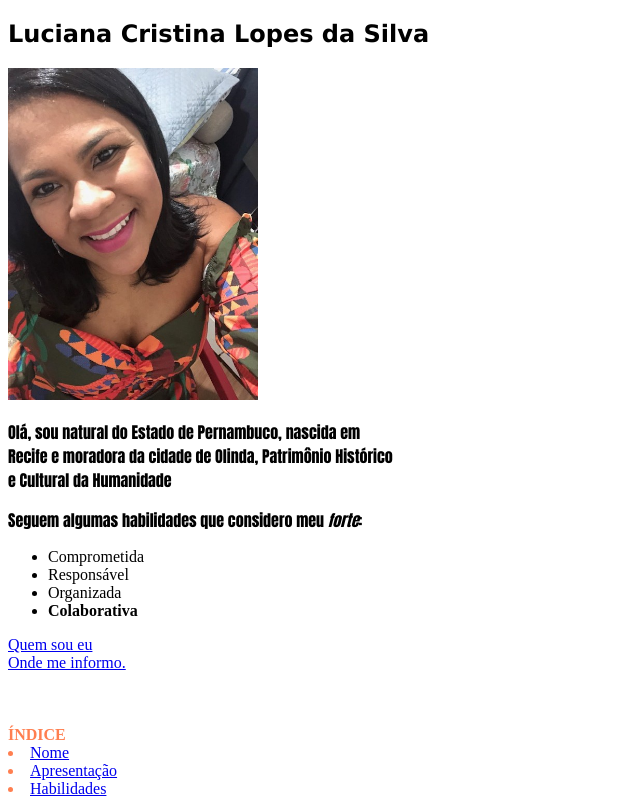
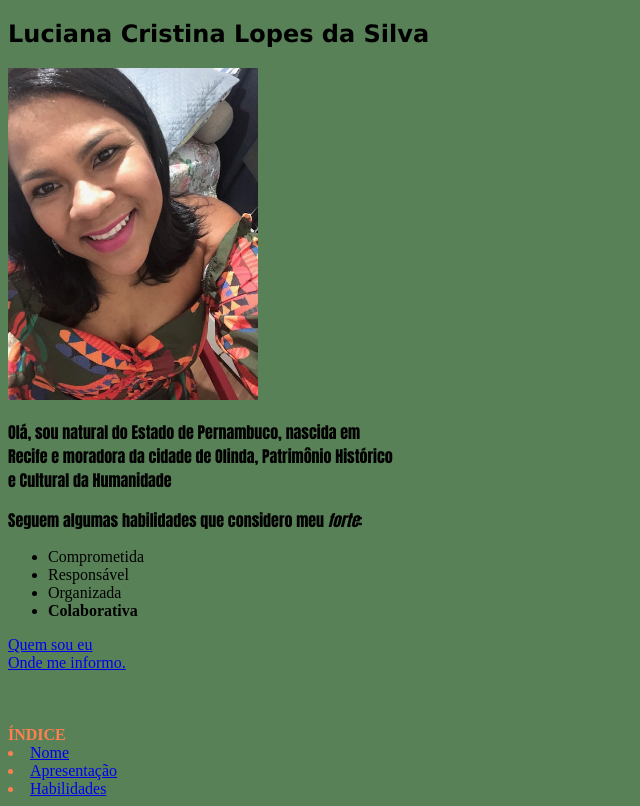
Before and after one commit to lucianaclopes/lucianaclopes.github.io, a plain HTML site: page index.html in a window 1280 px wide. Shown: the whole page, without its empty margins (0-640 px from the left). Drawn offline with Linux system fonts and the light colour scheme.

Commit message:
adiciona cor de fundo

```diff
--- a/index.html
+++ b/index.html
@@ -9,7 +9,7 @@
 p{
     font-family: Impact, Haettenschweiler, 'Arial Narrow Bold', Impact, Haettenschweiler, 'Arial Narrow Bold', sans-serif;
     text-align:justify;}
-
+body {background-color:#588157;}
 
 
 
```
